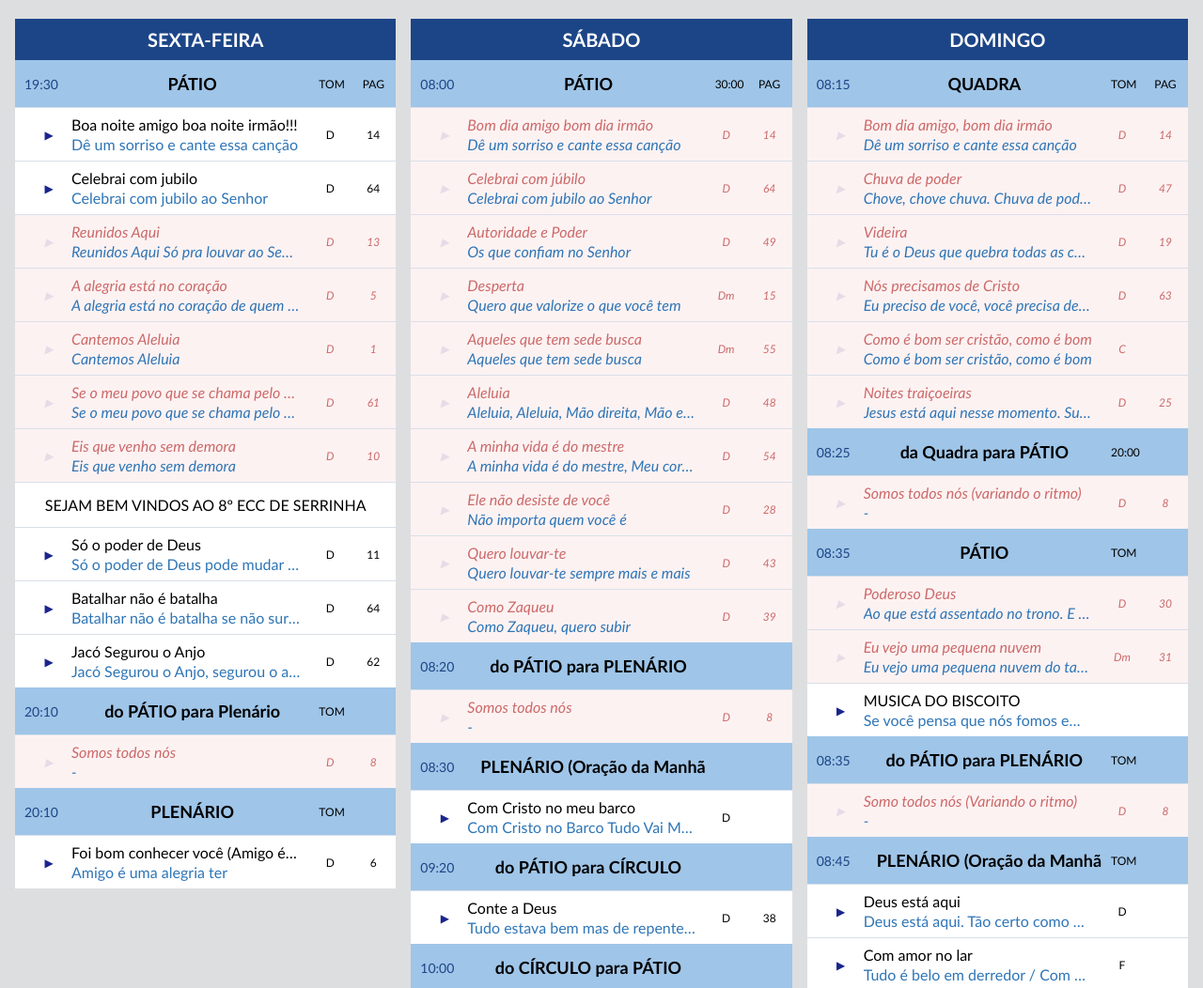
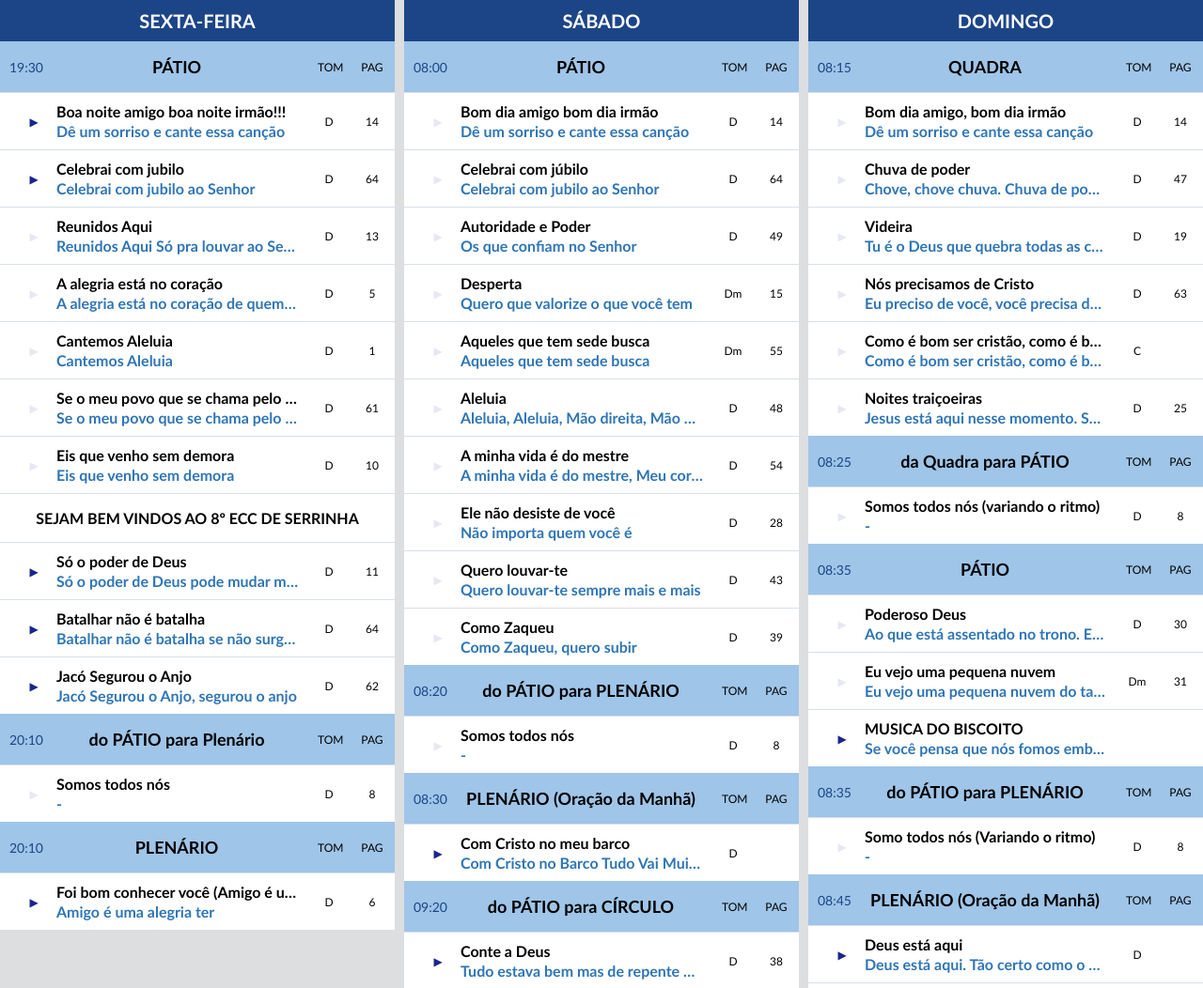
Before and after one commit to rafaelvalverdedev/bandinhaECC-V2, a website: page public/index.html in a window 1280 px wide. Shown: the top 1052 px of the page at 94% size. Drawn offline with Linux system fonts and the light colour scheme.

Commit message:
Atualização

```diff
--- a/public/app.js
+++ b/public/app.js
@@ -37,7 +37,7 @@ function render() {
           <div class="cell time">${it.time || ""}</div>
           <div class="cell title">${it.label}</div>
           <div class="cell right">${it.duration || ""}</div>
-          <div class="cell right">${idx === 0 && it.pagHead ? it.pagHead : ""}</div>
+          <div class="cell right">${it.pagHead}</div>
         `;
         colEl.appendChild(s);
         return;
@@ -47,7 +47,7 @@ function render() {
       if (it.type === "note") {
         const n = document.createElement("div");
         n.className = "note-row";
-        n.innerHTML = `<div class="cell title-main">${it.label}</div>`;
+        n.innerHTML = `<div class="cell title-note">${it.label}</div>`;
         colEl.appendChild(n);
         return;
       }
@@ -64,9 +64,9 @@ function render() {
         : `<div class="title-main">${it.title}</div>`;
 
       r.innerHTML = `
-        <div class="cell time">${it.time || ""}</div>
+        <div class="cell time">${it.time}</div>
         <div class="cell titleContent"> ${playIcon} <span class="title-text">${titleContent}</span></div>
-        <div class="cell right">${it.tone || ""}</div>
+        <div class="cell right">${it.tone}</div>
         <div class="cell right">${it.page ?? ""}</div>
       `;
 
--- a/public/index.html
+++ b/public/index.html
@@ -4,13 +4,13 @@
 <head>
   <meta charset="utf-8" />
   <meta name="viewport" content="width=device-width, initial-scale=1" />
-  <title>ECC-V2Programação de Músicas</title>
+  <title>V2 Programação de Músicas</title>
   <link rel="stylesheet" href="styles.css" />
 </head>
 
 <body>
 
-  <main class="app">
+  <main">
     <div id="grid" class="grid" aria-live="polite"></div>
   </main>
 
--- a/public/musicas.js
+++ b/public/musicas.js
@@ -151,7 +151,7 @@ const COLUMNS = [
         "id": "sa-sec-1",
         "time": "08:00",
         "label": "PÁTIO",
-        "duration": "30:00",
+        "duration": "TOM",
         "pagHead": "PAG"
       },
       {
@@ -249,7 +249,8 @@ const COLUMNS = [
         "id": "sa-sec-2",
         "time": "08:20",
         "label": "do PÁTIO para PLENÁRIO",
-        "duration": ""
+        "duration": "TOM",
+        "pagHead": "PAG"
       },
       {
         "id": "sa-11",
@@ -266,7 +267,8 @@ const COLUMNS = [
         "time": "08:30",
         "label": "PLENÁRIO (Oração da Manhã)",
         "lyrics": " - ",
-        "duration": ""
+        "duration": "TOM",
+        "pagHead": "PAG"
       },
       {
         "id": "sa-12",
@@ -281,7 +283,8 @@ const COLUMNS = [
         "id": "sa-sec-2",
         "time": "09:20",
         "label": "do PÁTIO para CÍRCULO",
-        "duration": ""
+        "duration": "TOM",
+        "pagHead": "PAG"
       },
       {
         "id": "sa-13",
@@ -297,7 +300,8 @@ const COLUMNS = [
         "id": "sa-sec-2",
         "time": "10:00",
         "label": "do CÍRCULO  para PÁTIO",
-        "duration": ""
+         "duration": "TOM",
+        "pagHead": "PAG"
       },
       {
         "id": "sa-14",
@@ -313,7 +317,8 @@ const COLUMNS = [
         "id": "sa-sec-2",
         "time": "10:10",
         "label": "PÁTIO",
-        "duration": ""
+        "duration": "TOM",
+        "pagHead": "PAG"
       },
       {
         "id": "sa-15",
@@ -383,7 +388,8 @@ const COLUMNS = [
         "id": "sa-sec-2",
         "time": "10:30",
         "label": "do PÁTIO para PLENÁRIO",
-        "duration": ""
+        "duration": "TOM",
+        "pagHead": "PAG"
       },
       {
         "id": "sa-22",
@@ -399,7 +405,8 @@ const COLUMNS = [
         "id": "sa-sec-2",
         "time": "11:40",
         "label": "PLENÁRIO",
-        "duration": ""
+        "duration": "TOM",
+        "pagHead": "PAG"
       },
       {
         "id": "sa-23",
@@ -415,7 +422,8 @@ const COLUMNS = [
         "id": "sa-sec-2",
         "time": "11:45",
         "label": "do PLENÁRIO para CONVERSA A DOIS",
-        "duration": ""
+        "duration": "TOM",
+        "pagHead": "PAG"
       },
       {
         "id": "sa-24",
@@ -431,7 +439,8 @@ const COLUMNS = [
         "id": "sa-sec-2",
         "time": "12:10",
         "label": "CONVERSA A DOIS para ALMOÇO",
-        "duration": ""
+        "duration": "TOM",
+        "pagHead": "PAG"
       },
       {
         "id": "sa-25",
@@ -471,7 +480,8 @@ const COLUMNS = [
         "id": "sa-sec-2",
         "time": "13:40",
         "label": "ALMOÇO para CÍRCULO",
-        "duration": ""
+        "duration": "TOM",
+        "pagHead": "PAG"
       },
       {
         "id": "sa-28",
@@ -496,7 +506,8 @@ const COLUMNS = [
         "id": "sa-sec-2",
         "time": "14:05",
         "label": "do CÍRCULO para PLENÁRIO",
-        "duration": ""
+        "duration": "TOM",
+        "pagHead": "PAG"
       },
       {
         "id": "sa-30",
@@ -512,7 +523,8 @@ const COLUMNS = [
         "id": "sa-sec-2",
         "time": "15:40",
         "label": "do PLENÁRIO para CÍRCULO",
-        "duration": ""
+        "duration": "TOM",
+        "pagHead": "PAG"
       },
       {
         "id": "sa-31",
@@ -528,7 +540,8 @@ const COLUMNS = [
         "id": "sa-sec-2",
         "time": "16:05",
         "label": "CONVERSA A DOIS para PÁTIO",
-        "duration": ""
+        "duration": "TOM",
+        "pagHead": "PAG"
       },
       {
         "id": "sa-32",
@@ -544,7 +557,8 @@ const COLUMNS = [
         "id": "sa-sec-2",
         "time": "16:10",
         "label": "PÁTIO",
-        "duration": ""
+        "duration": "TOM",
+        "pagHead": "PAG"
       },
       {
         "id": "sa-33",
@@ -614,7 +628,8 @@ const COLUMNS = [
         "id": "sa-sec-2",
         "time": "16:25",
         "label": "do PÁTIO para PLENÁRIO",
-        "duration": ""
+        "duration": "TOM",
+        "pagHead": "PAG"
       },
       {
         "id": "sa-40",
@@ -630,7 +645,8 @@ const COLUMNS = [
         "id": "sa-sec-2",
         "time": "16:35",
         "label": "PLENÁRIO",
-        "duration": ""
+        "duration": "TOM",
+        "pagHead": "PAG"
       },
       {
         "id": "sa-41",
@@ -646,7 +662,8 @@ const COLUMNS = [
         "id": "sa-sec-2",
         "time": "17:30",
         "label": "do PLENÁRIO para CÍRCULO ",
-        "duration": ""
+        "duration": "TOM",
+        "pagHead": "PAG"
       },
       {
         "id": "sa-42",
@@ -662,7 +679,8 @@ const COLUMNS = [
         "id": "sa-sec-2",
         "time": "18:05",
         "label": "do CÍRCULO para PLENÁRIO",
-        "duration": ""
+        "duration": "TOM",
+        "pagHead": "PAG"
       },
       {
         "id": "sa-43",
@@ -678,7 +696,8 @@ const COLUMNS = [
         "id": "sa-sec-2",
         "time": "19:20",
         "label": "do PLENÁRIO para JANTAR",
-        "duration": ""
+        "duration": "TOM",
+        "pagHead": "PAG"
       },
       {
         "id": "sa-44",
@@ -694,7 +713,8 @@ const COLUMNS = [
         "id": "sa-sec-2",
         "time": "20:50",
         "label": "do JANTAR para PLENÁRIO",
-        "duration": ""
+        "duration": "TOM",
+        "pagHead": "PAG"
       },
       {
         "id": "sa-45",
@@ -777,7 +797,8 @@ const COLUMNS = [
         "id": "dg-sec-2",
         "time": "08:25",
         "label": "da Quadra para PÁTIO",
-        "duration": "20:00"
+        "duration": "TOM",
+        "pagHead": "PAG"
       },
       {
         "id": "dg-07",
--- a/public/styles.css
+++ b/public/styles.css
@@ -20,17 +20,12 @@ body {
     background: var(--bg);
 }
 
-.app {
-    margin: 20px auto;
-    padding: 0 16px;
-}
-
 /* GRID */
 .grid {
     display: flex;
     flex-wrap: wrap;
-    gap: 16px;
     align-items: flex-start;
+    gap: 10px;
 }
 
 .column {
@@ -38,7 +33,7 @@ body {
     min-width: 400px;
 }
 
-.col-header {
+.col-header {  /* Seção (SEXTA, SÁBADO, DOMINGO */
     background: var(--blue);
     color: #fff;
     padding: 10px 12px;
@@ -50,22 +45,16 @@ body {
     z-index: 1;
 }
 
-/* SEÇÃO */
-.section-row {
+.section-row { /* Seção (PÁTIO, PLENÁRIO, etc) */
     display: grid;
-    grid-template-columns: 64px 1fr 44px 48px;
+    grid-template-columns: 48px 1fr 44px 48px;
     align-items: center;
     background: var(--blue2);
     padding: 6px 0;
-}
-
-.section-row .title {
-    font-weight: 800;
     text-align: center;
 }
 
-/* MÚSICA */
-.row {
+.row { /* MÚSICA */
     display: grid;
     grid-template-columns: 10px 1fr 44px 48px;
     align-items: center;
@@ -83,9 +72,8 @@ body {
 }
 
 .cell {
-    padding: 8px 10px;
+    padding: 10px 10px;
     overflow: hidden;
-    white-space: nowrap;
 }
 
 .time {
@@ -95,6 +83,12 @@ body {
 
 .title {
     font-size: 18px;
+    font-weight: 800;
+}
+
+.right {
+    text-align: center;
+    font-size: 12px;
 }
 
 .titleContent {
@@ -103,9 +97,30 @@ body {
     gap: 8px;
 }
 
-.right {
-    text-align: center;
-    font-size: 12px;
+/* TÍTULO */
+.title-text {
+    flex: 1;
+    display: flex;
+    flex-direction: column;
+    overflow: hidden;
+    font-weight: 600;
+    gap: 2px;
+}
+
+.title-note {
+    font-weight: 900;
+}
+.title-main {
+    overflow: hidden;
+    text-overflow: ellipsis;
+    white-space: nowrap;
+}
+
+.title-lyrics {
+    color: var(--lyrics);
+    overflow: hidden;
+    text-overflow: ellipsis;
+    white-space: nowrap;
 }
 
 /* ÍCONE PLAY */
@@ -143,27 +158,6 @@ body {
     }
 }
 
-/* TÍTULO */
-.title-text {
-    flex: 1;
-    display: flex;
-    flex-direction: column;
-    gap: 2px;
-    overflow: hidden;
-}
-
-.title-main {
-    overflow: hidden;
-    text-overflow: ellipsis;
-    white-space: nowrap;
-}
-
-.title-lyrics {
-    color: var(--lyrics);
-    overflow: hidden;
-    text-overflow: ellipsis;
-    white-space: nowrap;
-}
 
 
 
@@ -178,17 +172,10 @@ body {
     padding: 6px 10px;
 }
 
-.note-row .title {
+.note-row {
     text-transform: uppercase;
-    font-style: italic;
 }
 
-/* SEM URL */
-.row.no-url {
-    background: #fdf2f2;
-    color: #cc6969;
-    font-style: italic;
-}
 
 .row.no-url:hover {
     background: #fee2e2;
```
